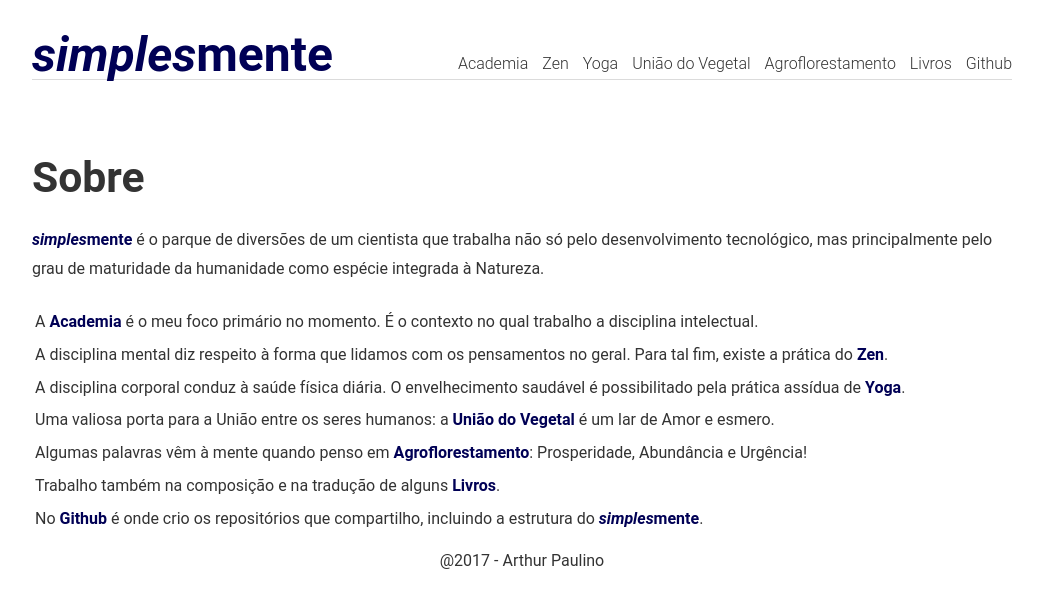
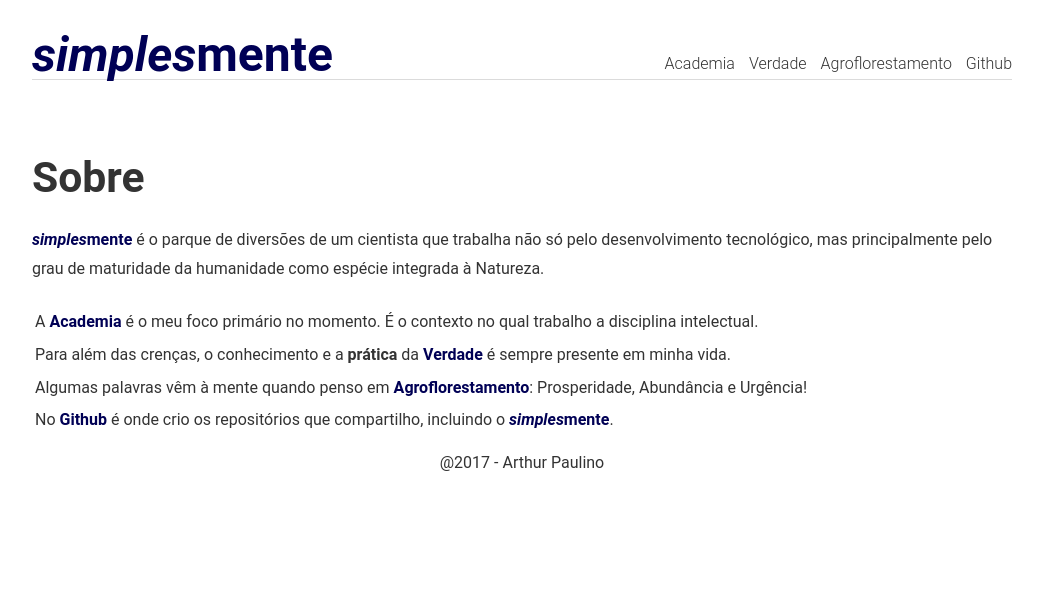
Before and after one commit to arthurpaulino/arthurpaulino.github.io, a Jekyll site: the page built from intro.md, in a window 1280 px wide. Shown: the top 608 px of the page, without its empty margins (118-1161 px from the left). Built offline with Jekyll 4.4.1, drawn with Linux system fonts in a browser that asks for light colours; our own code applies the rules of GitHub Pages for plain Markdown files.

Commit message:
refactoring

```diff
--- a/intro.md
+++ b/intro.md
@@ -6,9 +6,6 @@ layout: about
 [***simples*mente**]() é o parque de diversões de um cientista que trabalha não só pelo desenvolvimento tecnológico, mas principalmente pelo grau de maturidade da humanidade como espécie integrada à Natureza.
 
 |A [Academia](academia) é o meu foco primário no momento. É o contexto no qual trabalho a disciplina intelectual.
-|A disciplina mental diz respeito à forma que lidamos com os pensamentos no geral. Para tal fim, existe a prática do [Zen](zen).
-|A disciplina corporal conduz à saúde física diária. O envelhecimento saudável é possibilitado pela prática assídua de [Yoga](yoga).
-|Uma valiosa porta para a União entre os seres humanos: a [União do Vegetal](udv) é um lar de Amor e esmero.
+|Para além das crenças, o conhecimento e a **prática** da [Verdade](verdade) é sempre presente em minha vida.
 |Algumas palavras vêm à mente quando penso em [Agroflorestamento](agroflor): Prosperidade, Abundância e Urgência!
-|Trabalho também na composição e na tradução de alguns [Livros](livros).
-|No [Github](https://github.com/arthurpaulino){:target="_blank"} é onde crio os repositórios que compartilho, incluindo a estrutura do [***simples*mente**](https://github.com/arthurpaulino/arthurpaulino.github.io){:target="_blank"}.
+|No [Github](https://github.com/arthurpaulino){:target="_blank"} é onde crio os repositórios que compartilho, incluindo o [***simples*mente**](https://github.com/arthurpaulino/arthurpaulino.github.io){:target="_blank"}.
```
Also changed, not shown: Verdade/index.md (added, +42 -0 lines), _posts/2017-10-03-inicio.md (+1 -1 lines), _posts/2017-10-04-forma.md (deleted, +0 -4 lines), _posts/2017-10-09-fbd.md (deleted, +0 -4 lines), agroflor/index.md (deleted, +0 -13 lines), agroflorestamento/index.md (added, +14 -0 lines), livros/index.md (deleted, +0 -17 lines), udv/index.md (deleted, +0 -9 lines), yoga/index.md (deleted, +0 -18 lines), zen/index.md (deleted, +0 -9 lines).
